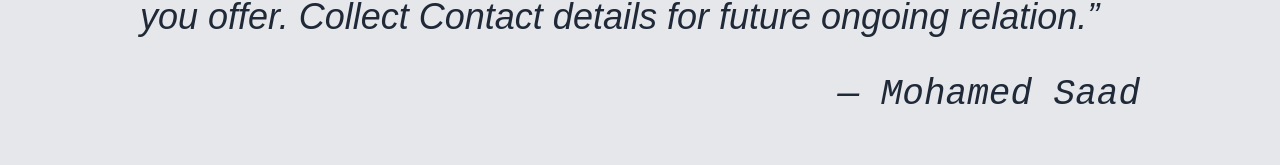
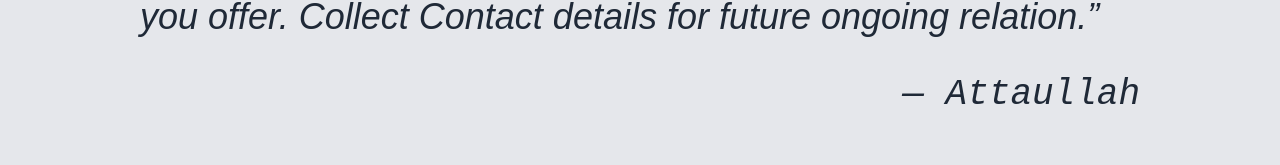
Before and after one commit to Atta194/landing-page, a plain HTML site: page index.html in a window 1280 px wide. Shown: the part 1034-1199 px from the top of the page. Drawn offline with Linux system fonts and the light colour scheme.

Commit message:
Update index.html

```diff
--- a/index.html
+++ b/index.html
@@ -58,7 +58,7 @@
             <div class="quotation">“A successful website does three things:
                 It attracts the right kinds of visitors.
                 Guides them to the main services or product you offer.
-                Collect Contact details for future ongoing relation.”<pre>― Mohamed Saad</pre></div>
+                Collect Contact details for future ongoing relation.”<pre>― Attaullah</pre></div>
         </div>
     </div>
     <!-- Section-4 ...... Call To Action (CTA) gose here-->
```
